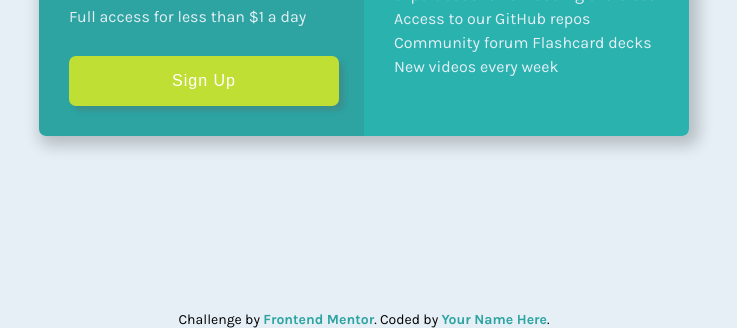
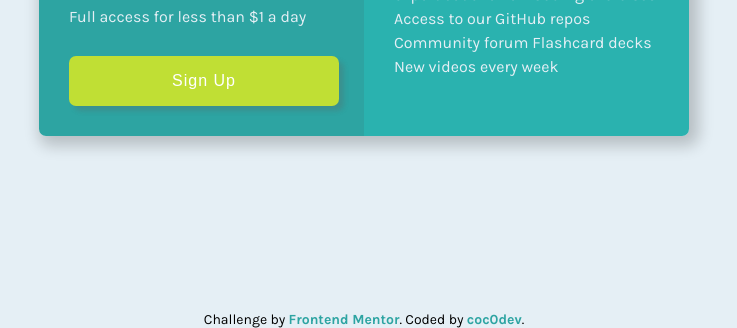
Before and after one commit to coc0dev/single-price-grid-component, a plain HTML site: page index.html in a window 1280 px wide. Shown: the part 489-817 px from the top of the page, without its empty margins (276-1013 px from the left). Drawn offline with Linux system fonts and the light colour scheme.

Commit message:
updated README

```diff
--- a/index.html
+++ b/index.html
@@ -62,7 +62,7 @@
   <footer>
     <p class="footer">
       Challenge by <a href="https://www.frontendmentor.io?ref=challenge" target="_blank">Frontend Mentor</a>.
-      Coded by <a href="#">Your Name Here</a>.
+      Coded by <a href="https://github.com/coc0dev">coc0dev</a>.
     </p>
   </footer>
 </body>
```
Also changed, not shown: 1 other file.
